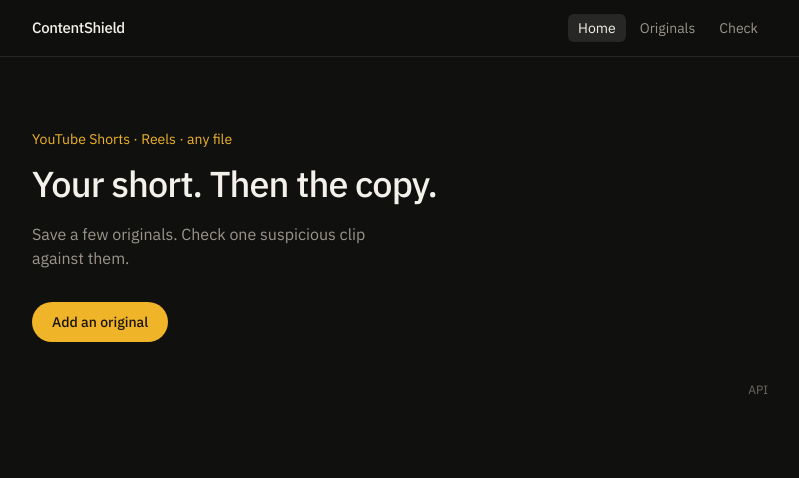
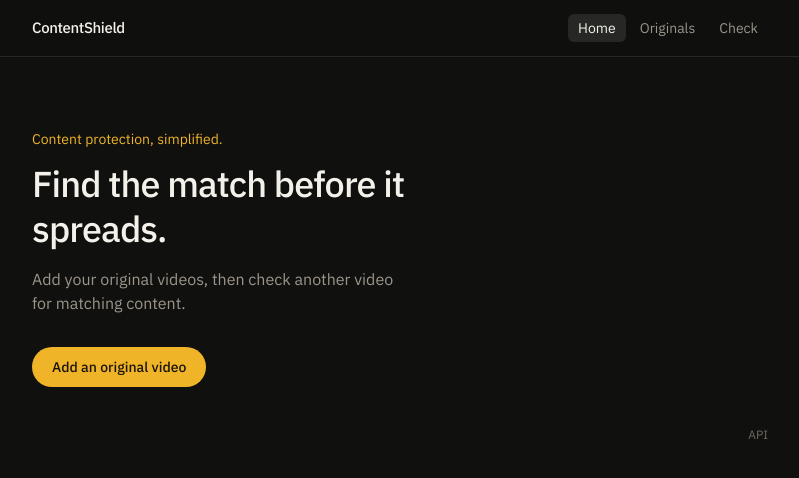
Before and after one commit to Vertex-Veritas-AI-Builder-Cup/ContentShield, a Next.js app in the folder frontend/: page / in a window 1280 px wide. Shown: the top 478 px of the page, without its empty margins (240-1039 px from the left). Built offline with nearby package versions, Linux system fonts and the light colour scheme; no server answers.

Commit message:
copy: clarify landing page workflow
Update the landing hero to explain originals and matching checks in clear, first-time-user language.

```diff
--- a/frontend/src/app/page.tsx
+++ b/frontend/src/app/page.tsx
@@ -4,18 +4,18 @@ import Link from "next/link";
 export default function Home() {
   return (
     <section className="pt-8">
-      <p className="text-sm text-[#f0b429]">YouTube Shorts · Reels · any file</p>
+      <p className="text-sm text-[#f0b429]">Content protection, simplified.</p>
       <h1 className="mt-3 max-w-md text-4xl font-medium leading-tight tracking-tight">
-        Your short. Then the copy.
+        Find the match before it spreads.
       </h1>
       <p className="mt-4 max-w-sm text-[#9b958c]">
-        Save a few originals. Check one suspicious clip against them.
+        Add your original videos, then check another video for matching content.
       </p>
       <Link
         href="/catalog"
         className="mt-8 inline-flex items-center rounded-full bg-[#f0b429] px-5 py-2.5 text-sm font-medium text-[#1a1408] transition-transform hover:-translate-y-0.5 active:translate-y-0"
       >
-        Add an original
+        Add an original video
       </Link>
     </section>
   );
```
